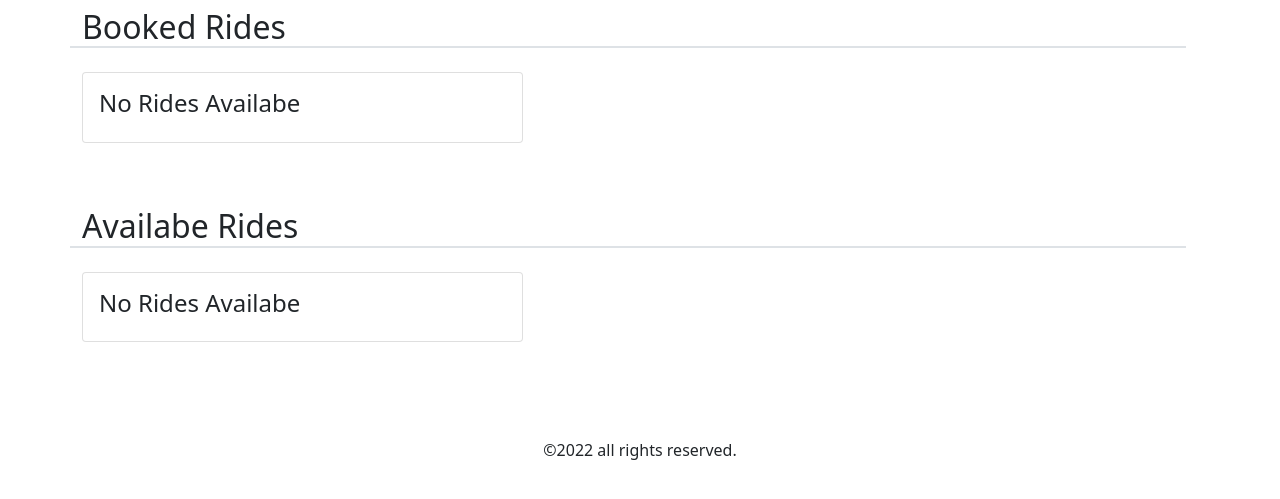
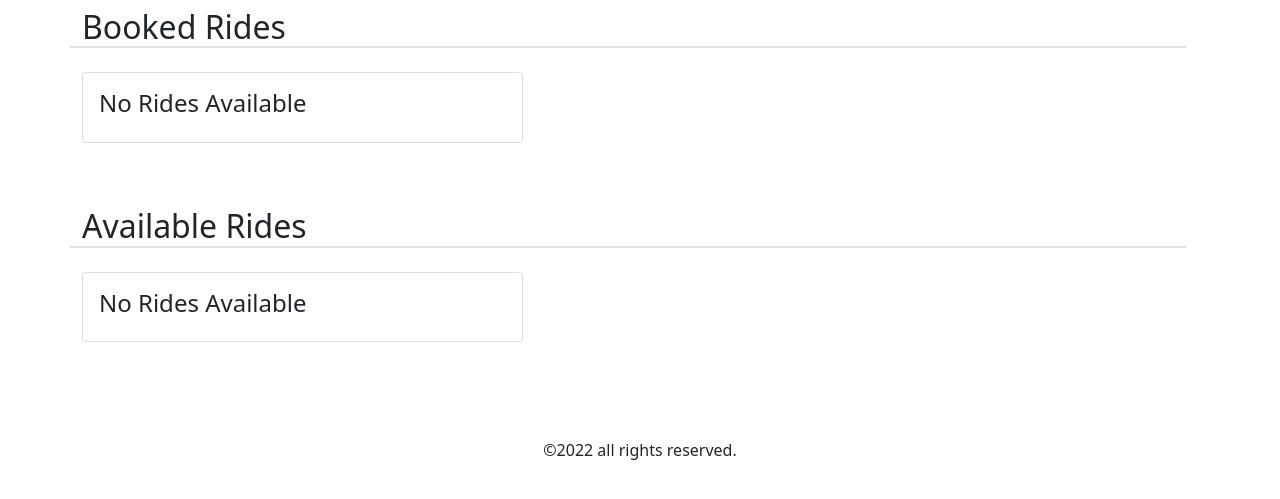
Before and after one commit to Ranika95/carShare, a Flask app: template templates/main_view.html in a window 1280 px wide. Shown: the part 56-555 px from the top of the page. Run offline with Flask 2, Linux system fonts and the light colour scheme; the template is opened without the code that fills it, so the values that code supplies are empty.

Commit message:
corrected

```diff
--- a/app.py
+++ b/app.py
@@ -96,11 +96,11 @@ def mainView():
         cur.execute(
             "select startort,zielort,status,fahrtkosten,transportmittel.icon,fid from fahrt join transportmittel on fahrt.transportmittel = transportmittel.tid where  maxPlaetze>0")
         result = cur.fetchall()
-        availabe_rides = process.process_list(result)
+        available_rides = process.process_list(result)
 
         cur.close()
         del cur
-        return render_template('main_view.html', booked_trips=booked_trips, availabe_rides=availabe_rides)
+        return render_template('main_view.html', booked_trips=booked_trips, available_rides=available_rides)
     else:
         return redirect(url_for("login"))
 
@@ -122,22 +122,22 @@ def newDrive():
 
             date_time = request.form["dateTime"]
             [date, time] = date_time.split('T')
-            formated_date_time = date + ' ' + time + ':' + '00'
+            formatted_date_time = date + ' ' + time + ':' + '00'
             cur_date_time = datetime.now().strftime("%Y-%m-%d %H:%M:%S")
 
             if start_from is not None and destination is not None and max_capacity in (
                     1, 2, 3, 4, 5, 6, 7, 8, 9,
                     10) and (cost > 0) and transport is not None and date_time is not None and len(description) <= 50:
-                if cur_date_time > formated_date_time:
+                if cur_date_time > formatted_date_time:
                     message = ['Previous date is not allowed']
                 else:
                     cur.execute(
                         'INSERT INTO fahrt (startort, zielort, fahrtdatumzeit, maxPlaetze, fahrtkosten, anbieter, transportmittel, beschreibung)  VALUES (?,?,?,?,?,?,?,?)',
-                        (start_from, destination, formated_date_time, max_capacity, cost, user[0], transport,
+                        (start_from, destination, formatted_date_time, max_capacity, cost, user[0], transport,
                          description))
                     return redirect(url_for("mainView"))
             else:
-                message = ['All asterisk (*) fileds and required',
+                message = ['All asterisk (*) fields and required',
                            'The allowed value for Maximum Capacity is between 1 and 10',
                            'Cost have to be a greater than 0',
                            'Length of description can not be greater than 50']
@@ -192,18 +192,18 @@ def viewDrive(fid):
             elif trip_details[6] != 'offen':
                 error = "This trip has been closed"
             elif seat not in (1, 2) and seat > int(trip_details[4]):
-                error = "Maximum 2 seats can be booked and you can't book more than the availabe seats"
+                error = "Maximum 2 seats can be booked and you can't book more than the available seats"
             elif len(already_booked) > 0:
-                error = 'Multipule bookings for same trip is not allowed'
+                error = 'Multiple bookings for same trip is not allowed'
             else:
                 cur.execute('insert into reservieren (kunde, fahrt, anzPlaetze) values (?,?,?)', (user[0], fid, seat))
                 if cur.rowcount > 0:
                     error = ''
-                    success = 'Booking Successfull'
+                    success = 'Booking Successful'
                 else:
                     error = 'Something went wrong. Booking failed'
 
-            # Updating availabLe seat after booking
+            # Updating available seat after booking
             cur.execute(
                 "select fahrt.fid,fahrt.startort,fahrt.zielort,fahrt.fahrtdatumzeit,fahrt.maxPlaetze,fahrt.fahrtkosten,fahrt.status,fahrt.beschreibung,benutzer.bid, benutzer.email, transportmittel.icon from fahrt join benutzer on fahrt.anbieter=benutzer.bid join transportmittel on fahrt.transportmittel = transportmittel.tid where fahrt.fid=?",
                 (fid,))
@@ -220,7 +220,7 @@ def viewDrive(fid):
                 available_seat = trip_details[4] - total_reserved[0]
         cur.close()
         del cur
-        return render_template('view_drive.html', trip_details=trip_details, availabe_seat=available_seat, uid=user[0],
+        return render_template('view_drive.html', trip_details=trip_details, available_seat=available_seat, uid=user[0],
                                error=error, success=success, all_ratings=all_ratings, average_rating=average_rating)
     else:
         return redirect(url_for("login"))
--- a/templates/delete_trip.html
+++ b/templates/delete_trip.html
@@ -30,7 +30,7 @@
     <div style="margin-top: 100px">
         <div class="card" style="width: 500px;">
             <div class="card-body">
-                <h5 class="card-title text-danger">Do You really Want To Delete This Trip?</h5>
+                <h5 class="card-title text-danger">Do You really want To Delete this Trip?</h5>
                 <div class="d-flex">
                     <form action="" method="Post">
                         <button class="btn btn-danger" type="submit">Yes, Delete !!</button>
--- a/templates/main_view.html
+++ b/templates/main_view.html
@@ -63,7 +63,7 @@
                 <div class="col-md-5 mb-5">
                     <div class="card">
                         <div class="card-body">
-                            <h4 class="card-title">No Rides Availabe</h4>
+                            <h4 class="card-title">No Rides Available</h4>
                         </div>
                     </div>
                 </div>
@@ -72,11 +72,11 @@
     </div>
     <div class="row">
         <div class="row py-3">
-            <h2 class="border-bottom border-2">Availabe Rides</h2>
+            <h2 class="border-bottom border-2">Available Rides</h2>
         </div>
         <div class="row">
             {% if availabe_rides %}
-                {% for i in availabe_rides %}
+                {% for i in available_rides %}
                     <div class="col-md-3 mb-3">
                         <div style="height: 350px" class="card">
                             <a href="/view-drive/{{ i[5] }}"><img class="card-img-top" height="200"
@@ -94,7 +94,7 @@
                 <div class="col-md-5 mb-5">
                     <div class="card">
                         <div class="card-body">
-                            <h4 class="card-title">No Rides Availabe</h4>
+                            <h4 class="card-title">No Rides Available</h4>
                         </div>
                     </div>
                 </div>
--- a/templates/view_drive.html
+++ b/templates/view_drive.html
@@ -91,7 +91,7 @@
                             Number of seat you want to reserve<span class="text-danger">*</span>
                         </label>
                         <input type="number" id="seat" name="seat" required
-                               placeholder="Maximum 2 seats can be reserverd"
+                               placeholder="Maximum 2 seats can be reserved"
                                max="2" min="1"
                                class="form-control form-control-lg"/>
                     </div>
@@ -106,7 +106,7 @@
                     <h2 class="border-bottom border-primary border-2">Ratings</h2>
                 </div>
                 <div class="mt-1">
-                    <h4>Avergae Rating: {{ average_rating[0] }}</h4>
+                    <h4>Average Rating: {{ average_rating[0] }}</h4>
                     <table style="width: 100%">
                         <tr>
                             <th>Email</th>
```
